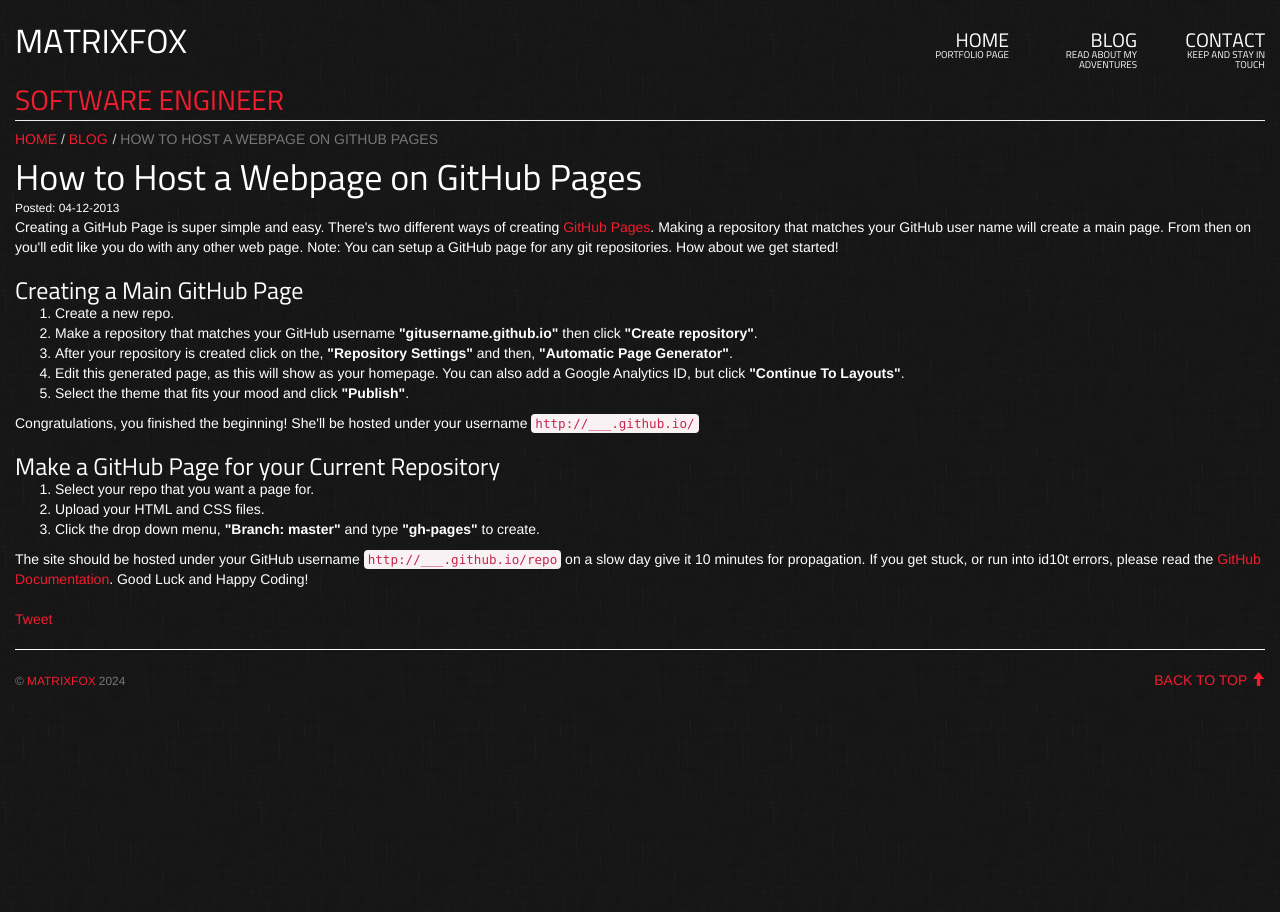
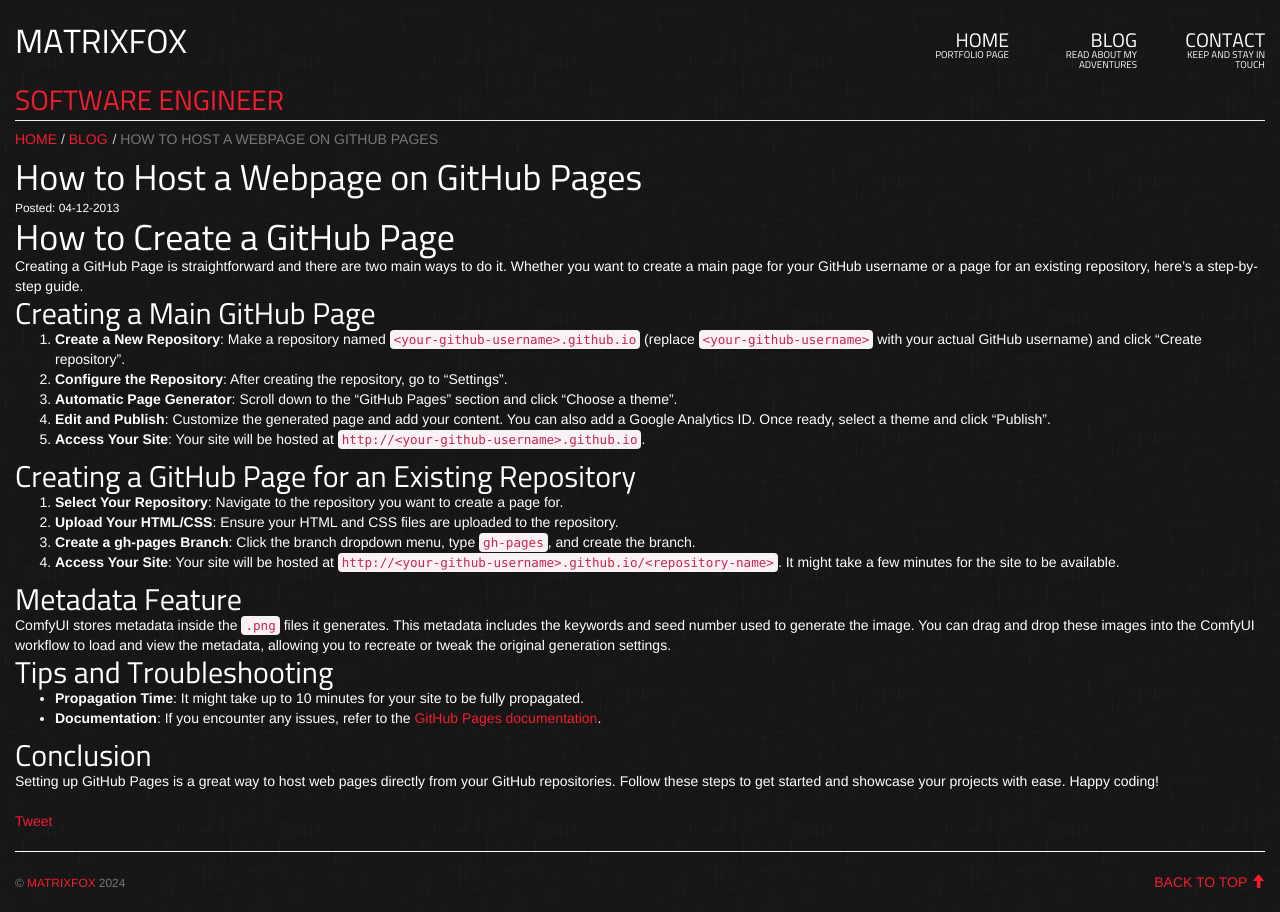
Before and after one commit to matrixfox/matrixfox.github.io, a Jekyll site: the page built from _posts/2013-12-4-host-website-github-pages.md, in a window 1280 px wide. Built offline with Jekyll 4.4.1, drawn with Linux system fonts in a browser that asks for light colours; nearby versions of some CDN libraries; comment, search, counter and statistics services are not loaded.

Commit message:
Update 2013-12-4-host-website-github-pages.md

```diff
--- a/_posts/2013-12-4-host-website-github-pages.md
+++ b/_posts/2013-12-4-host-website-github-pages.md
@@ -6,28 +6,34 @@ posted: 04-12-2013
 category: blog
 ---
 
-<p>Creating a GitHub Page is super simple and easy. There's two different ways of creating <a href="http://pages.github.com/">GitHub Pages</a>. Making a repository that matches your GitHub user name will create a main page. From then on you'll edit like you do with any other web page. Note: You can setup a GitHub page for any git repositories. How about we get started!</p>
+# How to Create a GitHub Page
 
-<br>
+Creating a GitHub Page is straightforward and there are two main ways to do it. Whether you want to create a main page for your GitHub username or a page for an existing repository, here’s a step-by-step guide.
 
-<h3>Creating a Main GitHub Page</h3>
-<ol>
-	<li>Create a new repo.</li>
-	<li>Make a repository that matches your GitHub username <b>"gitusername.github.io"</b> then click <b>"Create repository"</b>.</li>
-	<li>After your repository is created click on the, <b>"Repository Settings"</b> and then, <b>"Automatic Page Generator"</b>.</li>
-	<li>Edit this generated page, as this will show as your homepage. You can also add a Google Analytics ID, but click <b>"Continue To Layouts"</b>.</li>
-	<li>Select the theme that fits your mood and click <b>"Publish"</b>.</li>
-</ol>
+## Creating a Main GitHub Page
 
-<p>Congratulations, you finished the beginning! She'll be hosted under your username <code>http://___.github.io/</code></p>
+1. **Create a New Repository**: Make a repository named `<your-github-username>.github.io` (replace `<your-github-username>` with your actual GitHub username) and click "Create repository".
+2. **Configure the Repository**: After creating the repository, go to "Settings".
+3. **Automatic Page Generator**: Scroll down to the "GitHub Pages" section and click "Choose a theme".
+4. **Edit and Publish**: Customize the generated page and add your content. You can also add a Google Analytics ID. Once ready, select a theme and click "Publish".
+5. **Access Your Site**: Your site will be hosted at `http://<your-github-username>.github.io`.
 
-<br>
+## Creating a GitHub Page for an Existing Repository
 
-<h3>Make a GitHub Page for your Current Repository</h3>
-<ol>
-	<li>Select your repo that you want a page for.</li>
-	<li>Upload your HTML and CSS files.</li>
-	<li>Click the drop down menu, <b>"Branch: master"</b> and type <b>"gh-pages"</b> to create.</li>
-</ol>
+1. **Select Your Repository**: Navigate to the repository you want to create a page for.
+2. **Upload Your HTML/CSS**: Ensure your HTML and CSS files are uploaded to the repository.
+3. **Create a gh-pages Branch**: Click the branch dropdown menu, type `gh-pages`, and create the branch.
+4. **Access Your Site**: Your site will be hosted at `http://<your-github-username>.github.io/<repository-name>`. It might take a few minutes for the site to be available.
 
-<p>The site should be hosted under your GitHub username <code>http://___.github.io/repo</code> on a slow day give it 10 minutes for propagation. If you get stuck, or run into id10t errors, please read the <a href="https://help.github.com/categories/20/articles">GitHub Documentation</a>. Good Luck and Happy Coding!</p>
+## Metadata Feature
+
+ComfyUI stores metadata inside the `.png` files it generates. This metadata includes the keywords and seed number used to generate the image. You can drag and drop these images into the ComfyUI workflow to load and view the metadata, allowing you to recreate or tweak the original generation settings.
+
+## Tips and Troubleshooting
+
+- **Propagation Time**: It might take up to 10 minutes for your site to be fully propagated.
+- **Documentation**: If you encounter any issues, refer to the [GitHub Pages documentation](https://docs.github.com/en/pages).
+
+## Conclusion
+
+Setting up GitHub Pages is a great way to host web pages directly from your GitHub repositories. Follow these steps to get started and showcase your projects with ease. Happy coding!
```
